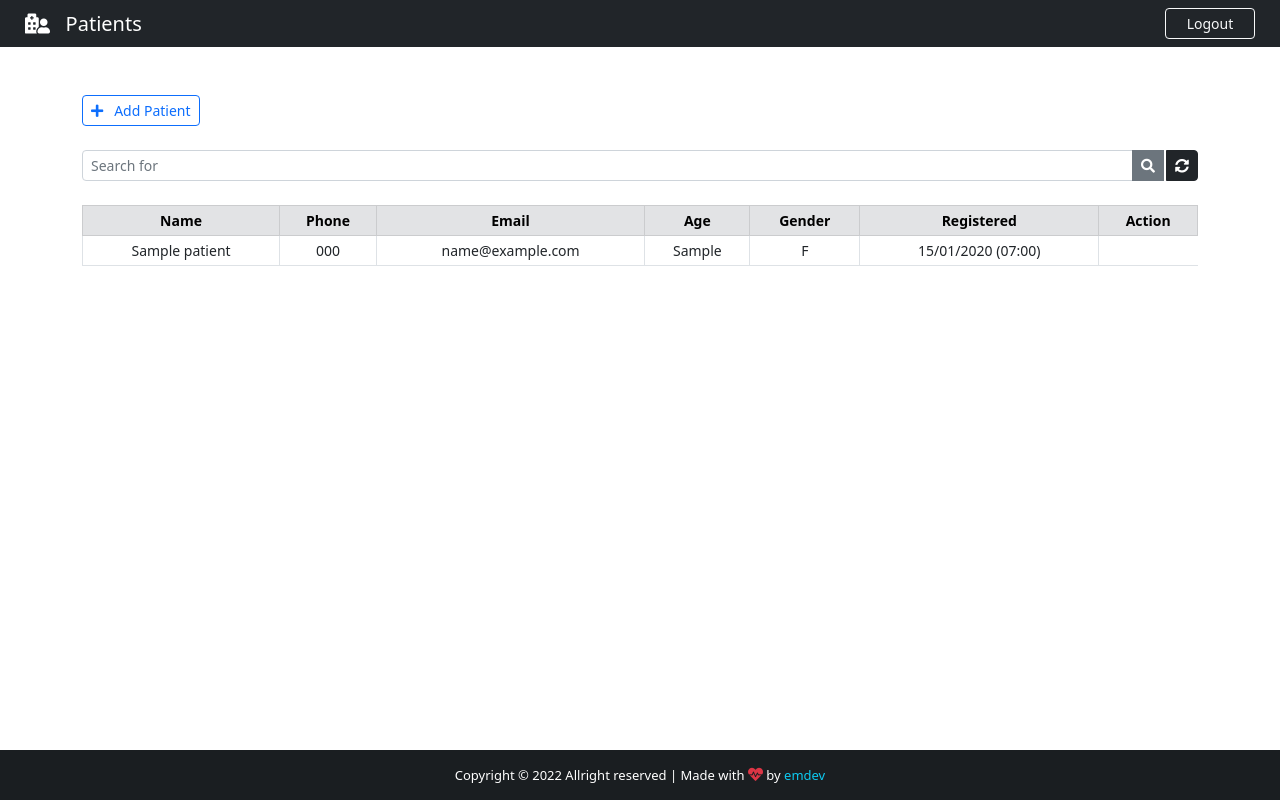
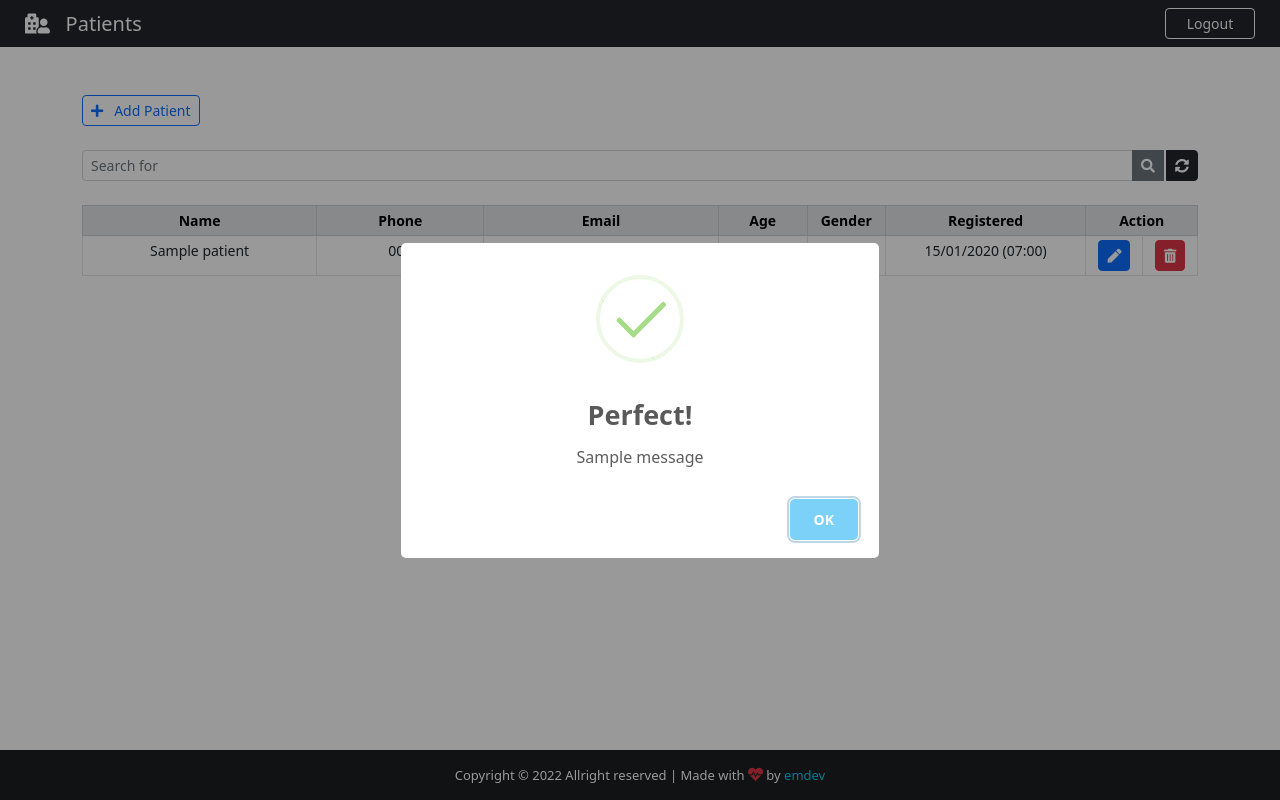
Before and after one commit to jokeCloud/hc-system, a Django app: page /backend/ in a window 1280 px wide. Run offline with Django 4.2, Linux system fonts and the light colour scheme; a user stored in the database is signed in; tables that the repository leaves empty hold one stand-in row (values such as "Sample post"); one stand-in notice (Sample message) is shown.

Commit message:
created alerts messages

```diff
--- a/healt_care_system/urls.py
+++ b/healt_care_system/urls.py
@@ -17,4 +17,7 @@ urlpatterns = [
     path('backend/', views.backend, name='backend'),
     # path to add patient
     path('add_patient', views.add_patient, name='add_patient'),
+    # path to delete patient
+    path('delete_patient/<str:patient_id>',
+         views.delete_patient, name='delete_patient'),
 ]
--- a/health_care_app/templates/backend.html
+++ b/health_care_app/templates/backend.html
@@ -26,7 +26,7 @@
 
     <form action="">
         <div class="input-group input-group-sm mb-3 mt-4">
-            <input type="text" name="q" class="form-control" placeholder="Search for">
+            <input type="text" name="q" class="form-control" placeholder="Search for" value="{{ request.GET.q }}">
             <button class="btn btn-secondary"><i class="fas fa-search"></i></button>
             <a href="{% url 'backend' %}" class="btn btn-dark" style="margin-left: 2px;"><i class="fas fa-sync-alt"></i></a>
         </div>
@@ -36,13 +36,13 @@
         <table class="table table-bordered table-sm mt-4" style="text-align: center; font-size: 14px;">
             <thead class="table-secondary">
                 <tr>
-                    <th>Name</th>
-                    <th>Phone</th>
-                    <th>Email</th>
-                    <th>Age</th>
-                    <th>Gender</th>
-                    <th>Registered</th>
-                    <th>Action</th>
+                    <th style="width: 21%;">Name</th>
+                    <th style="width: 15%;">Phone</th>
+                    <th style="width: 21%;">Email</th>
+                    <th style="width: 8%;">Age</th>
+                    <th style="width: 7%;">Gender</th>
+                    <th style="width: 18%;">Registered</th>
+                    <th style="width: 10%;" colspan="2">Action</th>
                 </tr>
             </thead>
             <!-- DATA FROM BACKEND -->
@@ -54,6 +54,16 @@
                 <td>{{ patient.age }}</td>
                 <td>{{ patient.gender }}</td>
                 <td>{{ patient.created_at | date:'d/m/Y (H:i)'}}</td>
+                <td>
+                    <a href="#" class="btn btn-primary btn-sm" title="Edit Patient">
+                        <i class="fas fa-pen"></i>
+                    </a>
+                </td>
+                <td>
+                    <a href="/delete_patient/{{ patient.id }}" class="btn btn-danger btn-sm" title="Delete Patient">
+                        <i class="fas fa-trash-alt"></i>
+                    </a>
+                </td>
             </tr>
             {% endfor %}
         </table>
@@ -89,6 +99,16 @@
         {% endif %}
     </nav>
 
+    <!-- Messages from backend -->
+    {% for message in messages %}
+        {% if message.tags == 'success' %}
+            <script src="https://unpkg.com/sweetalert/dist/sweetalert.min.js"></script>
+            <script>
+                var m = "{{ message }}";
+                swal("Perfect!", m, "success")
+            </script>
+        {% endif %}
+    {% endfor %}
 
 </div>
 {% endblock content %}
--- a/health_care_app/views.py
+++ b/health_care_app/views.py
@@ -45,7 +45,16 @@ def add_patient(request):
             patient.gender = request.POST.get('gender')
             patient.note = request.POST.get('note')
             patient.save()
-            messages.success(request, 'Patient added sucessfully!')
+            messages.success(request, 'Patient added successfully!')
             return HttpResponseRedirect('/backend')
     else:
         return render(request, 'add.html')
+
+
+# function to delete patient
+@login_required(login_url='login')
+def delete_patient(request, patient_id):
+    patient = Patients.objects.get(id=patient_id)
+    patient.delete()
+    messages.success(request, 'Patient removed successfully!')
+    return HttpResponseRedirect('/backend')
```
